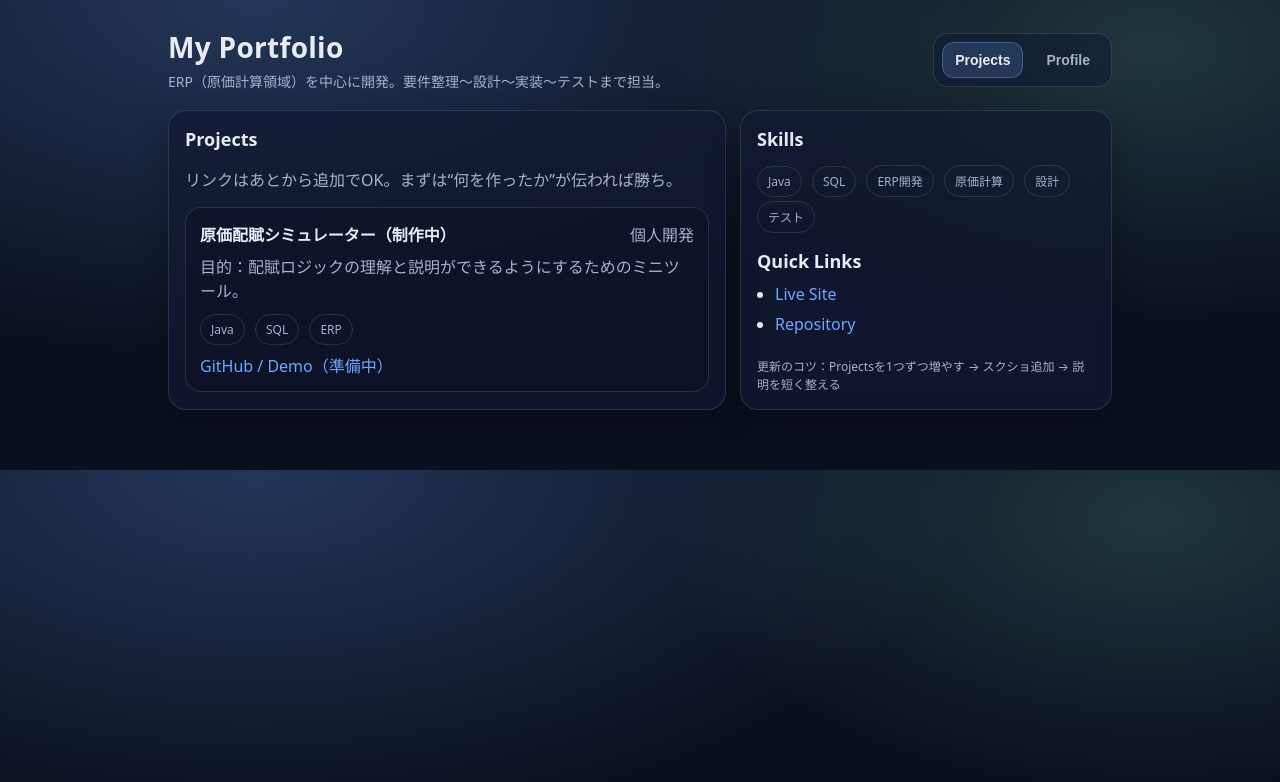
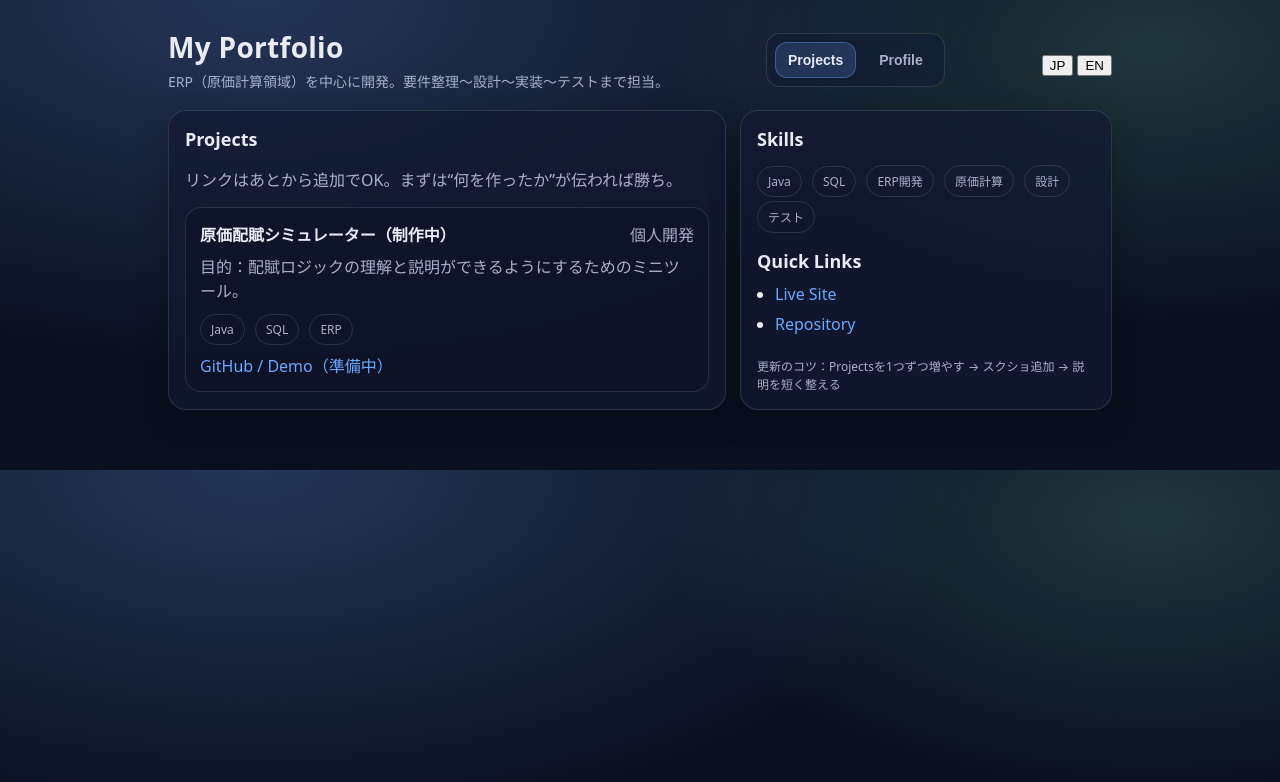
Before and after one commit to Tatyu14/portfolio, a plain HTML site: page index.html in a window 1280 px wide. Drawn offline with Linux system fonts and the light colour scheme.

Commit message:
Update index.html

```diff
--- a/index.html
+++ b/index.html
@@ -116,6 +116,9 @@
       .kvs{grid-template-columns:1fr;}
     }
     .kvs .k{color:var(--muted);}
+    .lang-switch{
+    margin-top:10px;
+    }
   </style>
 </head>
 <body>
@@ -130,6 +133,12 @@
         <button class="tab active" data-target="projects">Projects</button>
         <button class="tab" data-target="profile">Profile</button>
       </nav>
+
+      <div class="lang-switch">
+        <button onclick="switchLang('ja')">JP</button>
+        <button onclick="switchLang('en')">EN</button>
+      </div>
+
     </header>
 
     <div class="grid">
```
